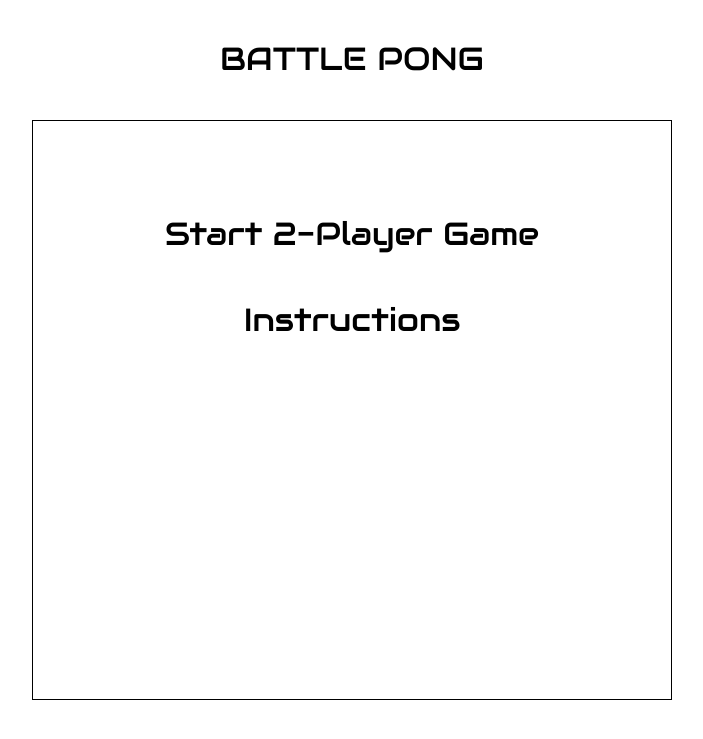
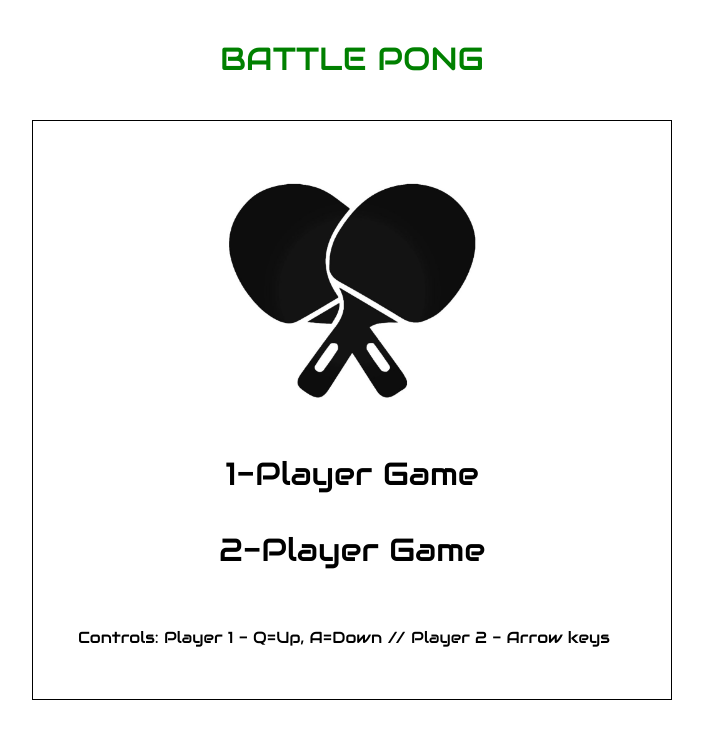
Before and after one commit to marktrevail/pong-game, a PHP site: page / in a window 1280 px wide. Shown: the top 739 px of the page, without its empty margins (288-991 px from the left). Run offline with PHP 8.4, Linux system fonts and the light colour scheme.

Commit message:
Working v 1.0 just 2 player

```diff
--- a/css/_base.css
+++ b/css/_base.css
@@ -20,6 +20,7 @@ header {
 h1{
   font-size: 4em;
   font-weight:normal;
+  color: green;
 }
 
 h2{
@@ -40,6 +41,14 @@ h2{
   background-color: green;
 }
 
+#menu-controls-container{
+  margin: 60px 0;
+}
+
+#menu-controls{
+  font-size: 2em;
+}
+
 #menu-area ul{
   padding: 0;
 }
@@ -47,7 +56,7 @@ h2{
 #menu-area ul li{
   font-size: 4em;
   font-weight:normal;
-  margin: 50px 0;
+  margin: 40px 0 10px 0;
   text-align: center;
   list-style: none;
 }
--- a/css/_layout.css
+++ b/css/_layout.css
@@ -39,3 +39,9 @@
   margin: 20px;
   justify-content: flex-end;
 }
+
+#img-bats {
+  width: 250px;
+  display:block;
+  margin:auto;
+}
--- a/index.html
+++ b/index.html
@@ -15,10 +15,15 @@
 </header>
 
 <section id="menu-area" class="area">
+  <img id="img-bats" src="./img/pingpongbats.jpg" alt="">
   <ul>
-    <li id="menu-start-2-player">Start 2-Player Game</li>
-    <li id="menu-instructions">Instructions</li>
+    <li id="menu-start-1-player">1-Player Game</li>
+    <li id="menu-start-2-player">2-Player Game</li>
   </ul>
+
+  <div id="menu-controls-container">
+    <span id="menu-controls">Controls: Player 1 - Q=Up, A=Down // Player 2 - Arrow keys</span>
+  </div>
 </section>
 
 <section id="game-area" class="area">
```
Also changed, not shown: img/pingpongbats.jpg (added).
